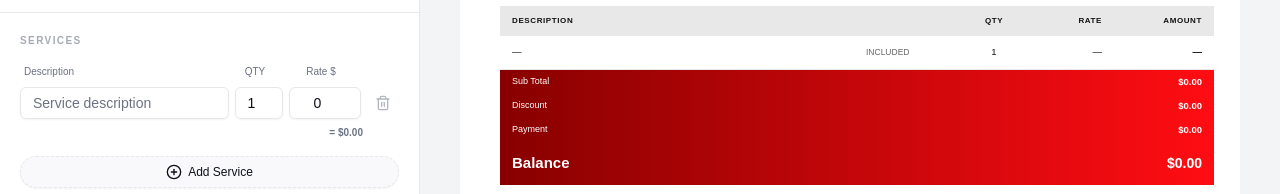
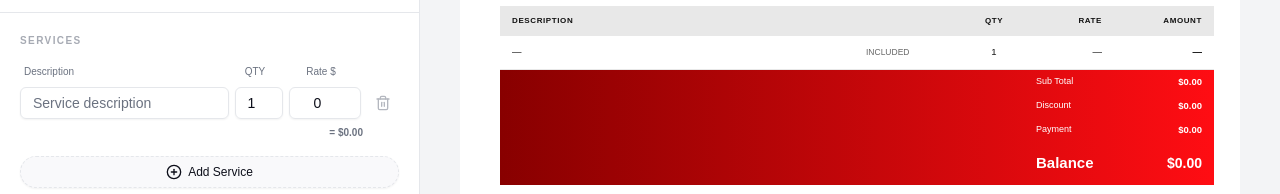
Before and after one commit to UmerSaleemUltra/BuzzFiling-Invoicing-Tool, a Next.js app: page / in a window 1280 px wide. Shown: the part 606-800 px from the top of the page. Built offline with nearby package versions, Linux system fonts and the light colour scheme; a web font is replaced by a local one.

Commit message:
fix: restore original div-based totals column alignment\n\nAlign totals divs with label/value right-aligned and empty left space.

```diff
--- a/components/invoice-preview.tsx
+++ b/components/invoice-preview.tsx
@@ -302,30 +302,55 @@ const InvoicePreview = forwardRef<HTMLDivElement, InvoicePreviewProps>(({ data }
           </tbody>
         </table>
 
-        {/* Totals block — divs so html2canvas renders gradient correctly */}
+        {/* Totals block — full-width grid divs, gradient on each row div directly */}
         <div style={{ display: "flex", flexDirection: "column" }}>
           {totalsRows.map(([label, value]) => (
             <div key={label} style={{
               background: GRADIENT,
-              display: "flex",
-              justifyContent: "space-between",
+              display: "grid",
+              gridTemplateColumns: "auto 90px 100px",
               alignItems: "center",
-              padding: "5px 12px",
             }}>
-              <span style={{ fontSize: "9px", color: C.white, fontWeight: "400" }}>{label}</span>
-              <span style={{ fontSize: "9.5px", color: C.white, fontWeight: "700" }}>{value}</span>
+              {/* empty left spacer */}
+              <div style={{ padding: "5px 12px" }} />
+              <div style={{
+                padding: "5px 12px",
+                fontSize: "9px",
+                color: C.white,
+                fontWeight: "400",
+                textAlign: "left",
+              }}>{label}</div>
+              <div style={{
+                padding: "5px 12px",
+                fontSize: "9.5px",
+                color: C.white,
+                fontWeight: "700",
+                textAlign: "right",
+              }}>{value}</div>
             </div>
           ))}
           {/* Balance row */}
           <div style={{
             background: GRADIENT,
-            display: "flex",
-            justifyContent: "space-between",
+            display: "grid",
+            gridTemplateColumns: "auto 90px 100px",
             alignItems: "center",
-            padding: "10px 12px",
           }}>
-            <span style={{ fontSize: "15px", fontWeight: "900", color: C.white }}>Balance</span>
-            <span style={{ fontSize: "14px", fontWeight: "900", color: C.white }}>${balance.toFixed(2)}</span>
+            <div style={{ padding: "10px 12px" }} />
+            <div style={{
+              padding: "10px 12px",
+              fontSize: "15px",
+              fontWeight: "900",
+              color: C.white,
+              textAlign: "left",
+            }}>Balance</div>
+            <div style={{
+              padding: "10px 12px",
+              fontSize: "14px",
+              fontWeight: "900",
+              color: C.white,
+              textAlign: "right",
+            }}>${balance.toFixed(2)}</div>
           </div>
         </div>
       </div>
```
